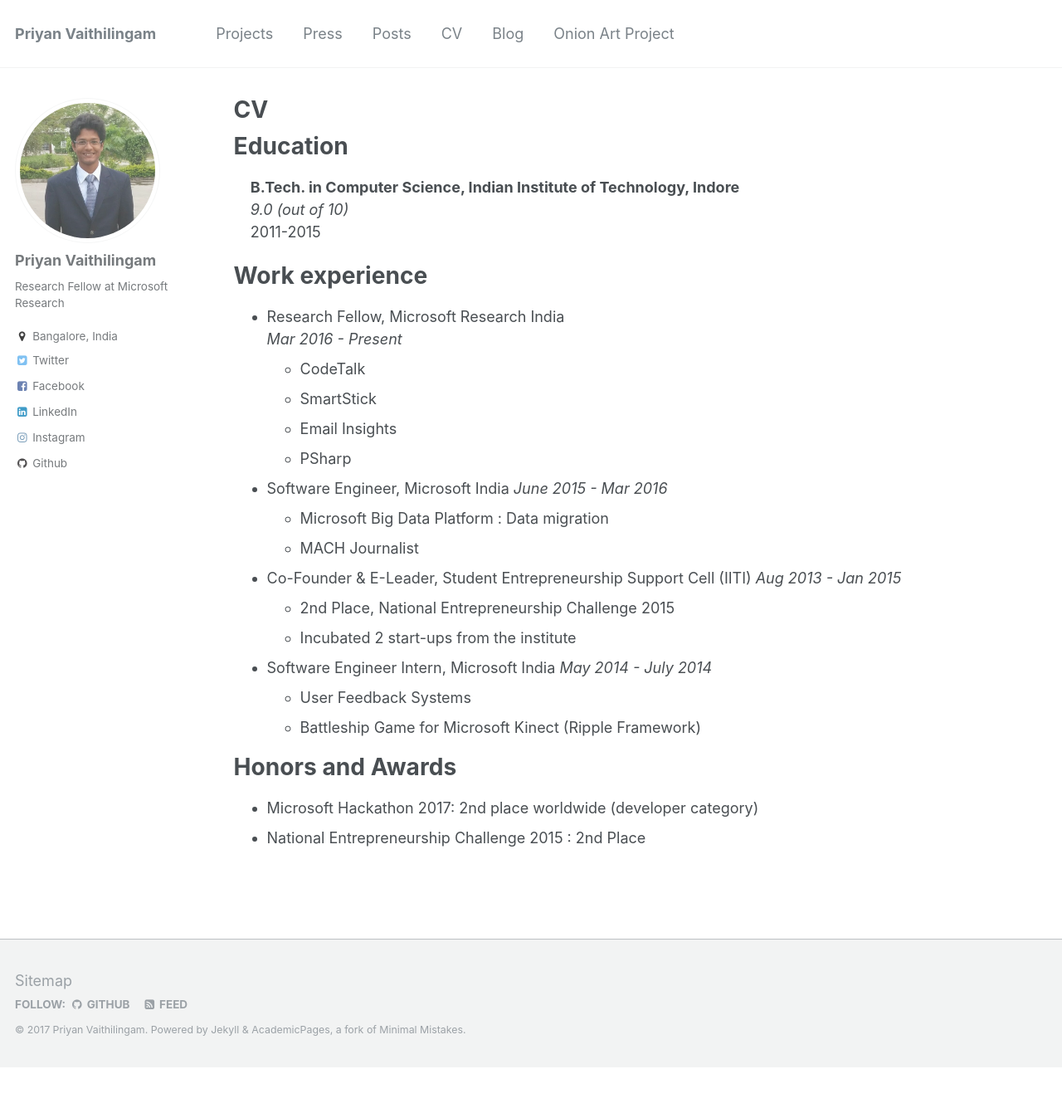
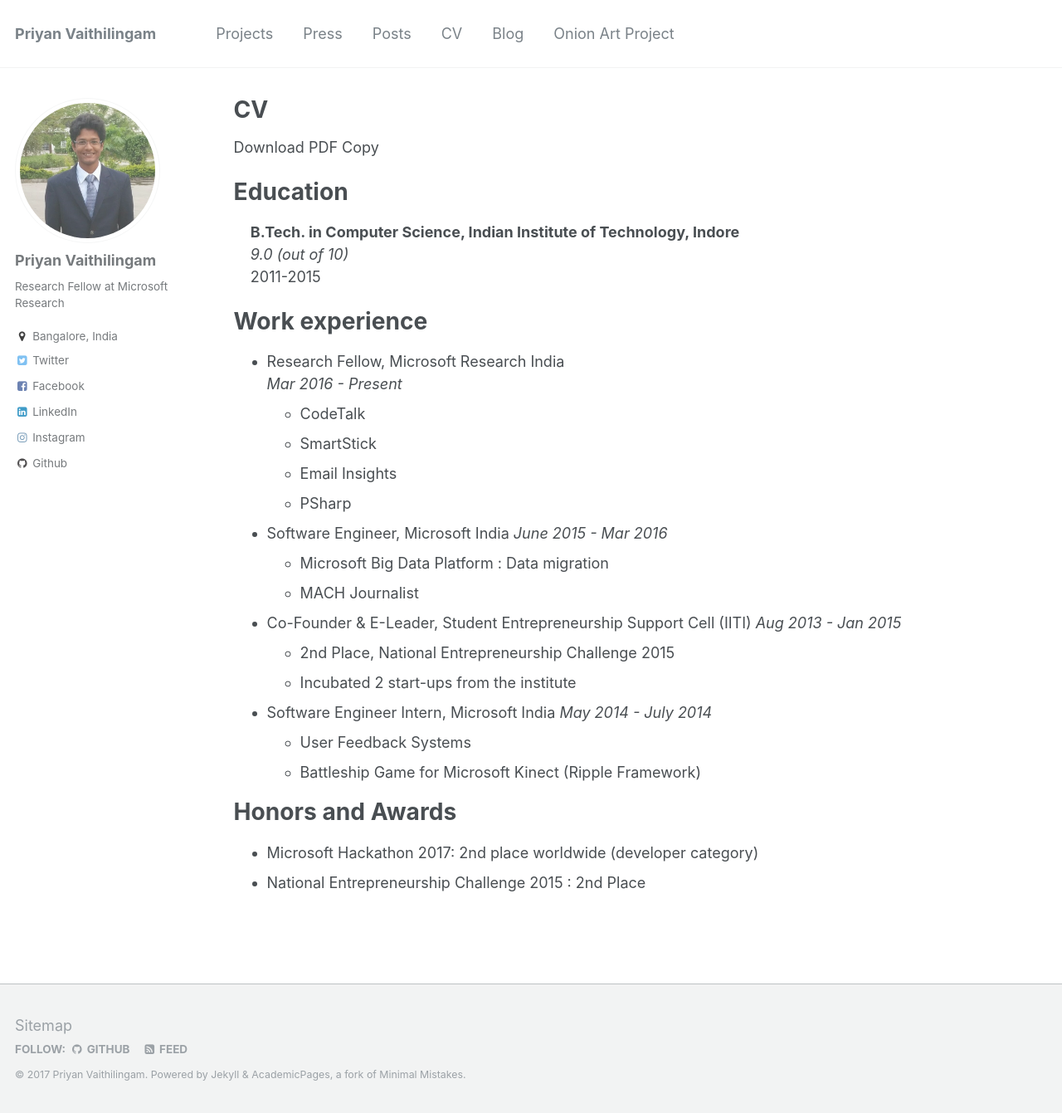
Before and after one commit to priyanmuthu/priyanmuthu.github.io, a Jekyll site: the page built from _pages/cv.md, in a window 1280 px wide and 1341 px high. Shown: the whole window at 83% size. Built offline with Jekyll 4.4.1, drawn with Linux system fonts in a browser that asks for light colours.

Commit message:
download cv pdf

```diff
--- a/_pages/cv.md
+++ b/_pages/cv.md
@@ -8,6 +8,8 @@
 ---
 
 {% include base_path %}
+
+[Download PDF Copy](https://priyan.info/CV.pdf)
 
 Education
 ======
```
